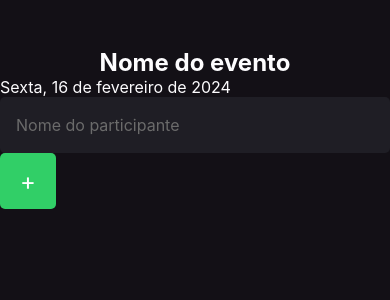
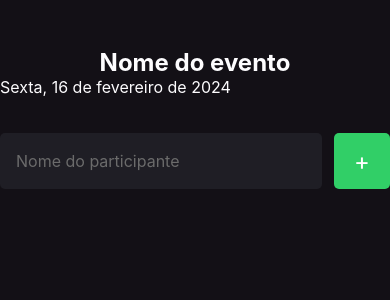
Before and after one commit to romulo-iorio/imhere, a React Native app: screen / in a window 390 px wide. Shown: the top 300 px of the page. Built offline with nearby package versions, Linux system fonts and the light colour scheme.

Commit message:
feat: adjusting form styling

```diff
--- a/src/screens/Home/index.tsx
+++ b/src/screens/Home/index.tsx
@@ -1,4 +1,10 @@
-import { Text, SafeAreaView, TextInput, TouchableOpacity } from "react-native";
+import {
+  Text,
+  SafeAreaView,
+  TextInput,
+  TouchableOpacity,
+  View,
+} from "react-native";
 import { StatusBar } from "expo-status-bar";
 
 import { styles } from "./styles";
@@ -16,6 +22,7 @@ export const Home = () => {
 
       <Text style={styles.eventDate}>Sexta, 16 de fevereiro de 2024</Text>
 
+      <View style={styles.form}>
         <TextInput
           placeholder="Nome do participante"
           placeholderTextColor="#6b6b6b"
@@ -25,6 +32,7 @@ export const Home = () => {
         <TouchableOpacity style={styles.button} onPress={handleAddParticipant}>
           <Text style={styles.buttonText}>+</Text>
         </TouchableOpacity>
+      </View>
     </SafeAreaView>
   );
 };
--- a/src/screens/Home/styles.ts
+++ b/src/screens/Home/styles.ts
@@ -24,6 +24,7 @@ export const styles = StyleSheet.create({
     borderRadius: 5,
     padding: 16,
     fontSize: 16,
+    flex: 1,
   },
   buttonText: {
     color: "#fff",
@@ -37,4 +38,12 @@ export const styles = StyleSheet.create({
     alignItems: "center",
     justifyContent: "center",
   },
+  form: {
+    width: "100%",
+    flexDirection: "row",
+    alignItems: "center",
+    marginBottom: 42,
+    marginTop: 36,
+    gap: 12,
+  },
 });
```
Lines whose indentation alone changed are shown as unchanged.
